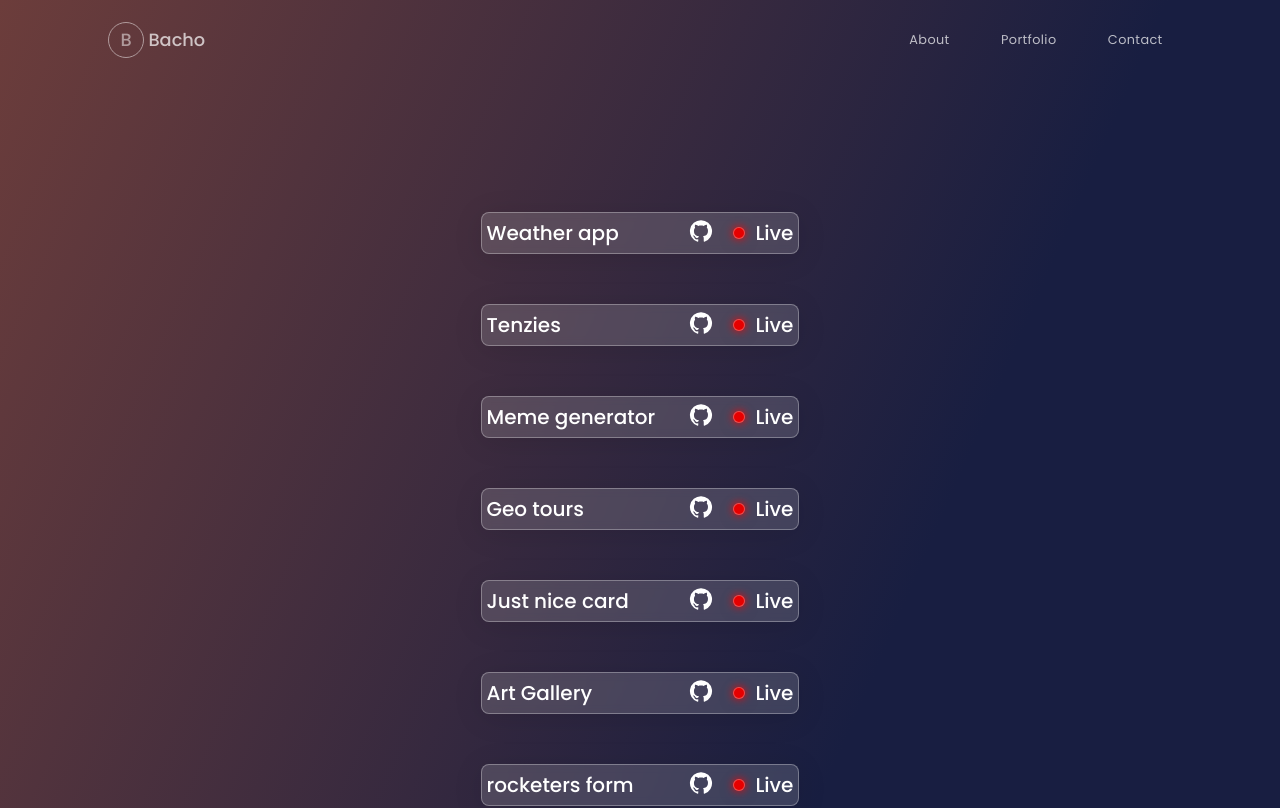
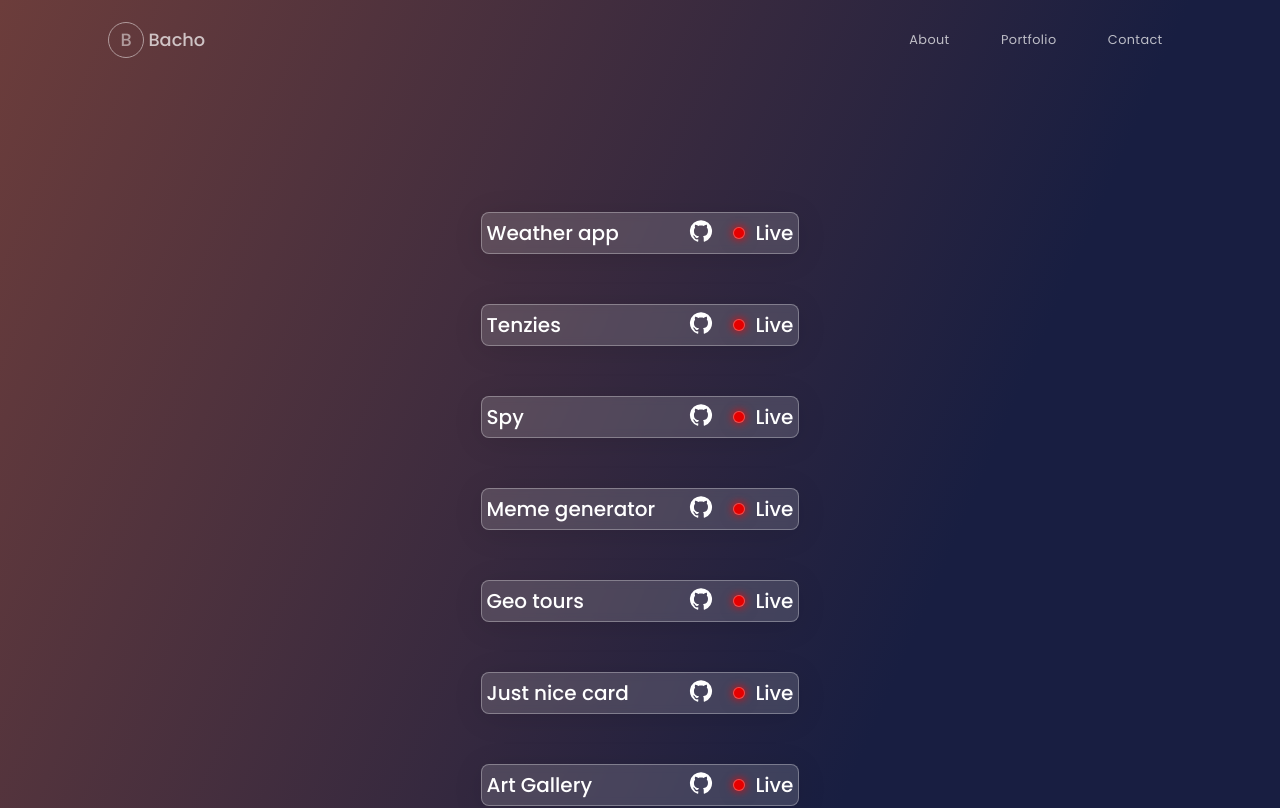
Before and after one commit to Bacho13/PortfolioWeb, a Next.js app: page /portfolio in a window 1280 px wide. Shown: the top 808 px of the page. Built offline with nearby package versions, Linux system fonts and the light colour scheme; a web font is replaced by a local one.

Commit message:
addeed new project -spy-

```diff
--- a/dataSource/data.js
+++ b/dataSource/data.js
@@ -83,6 +83,11 @@ export const projects = [
     live: "https://tenzies-a9mdbkcei-bacho13.vercel.app/",
   },
   {
+    name: "Spy",
+    repo: "https://github.com/Bacho13/WhoIsSpy-",
+    live: "https://who-is-spy.vercel.app/",
+  },
+  {
     name: "Meme generator",
     repo: "https://github.com/Bacho13/Meme_Generator",
     live: "https://meme-generator-m79prf7ix-bacho13.vercel.app/",
```
